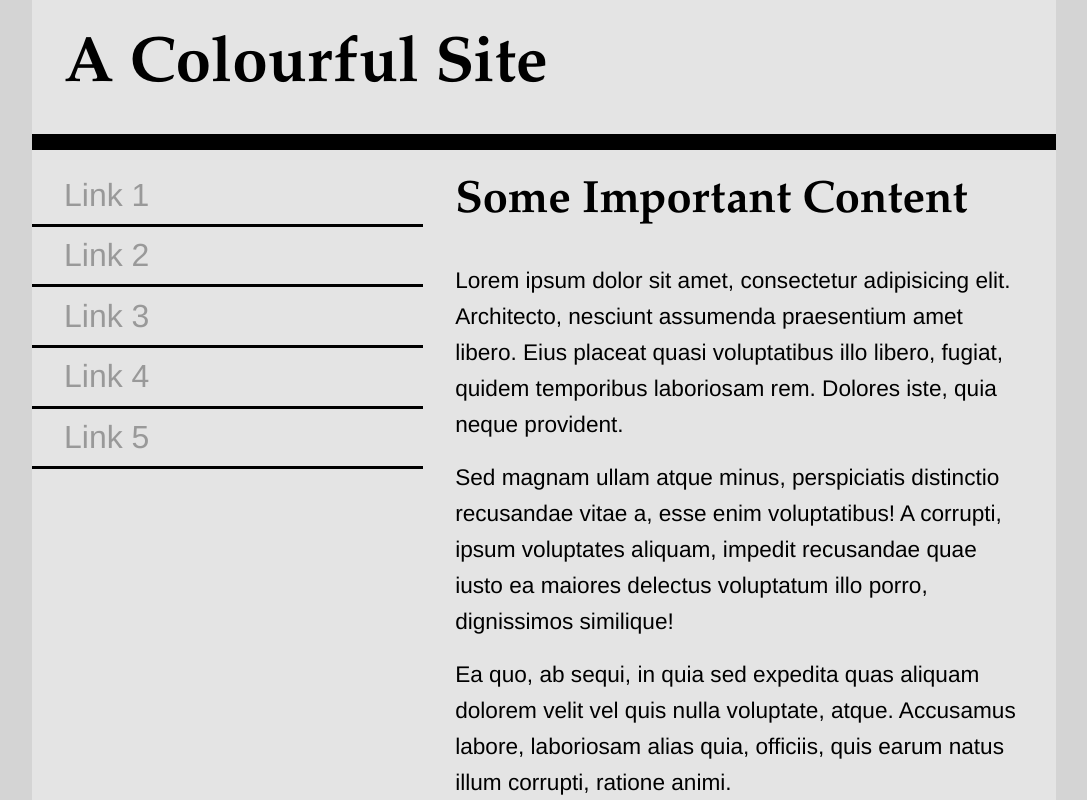
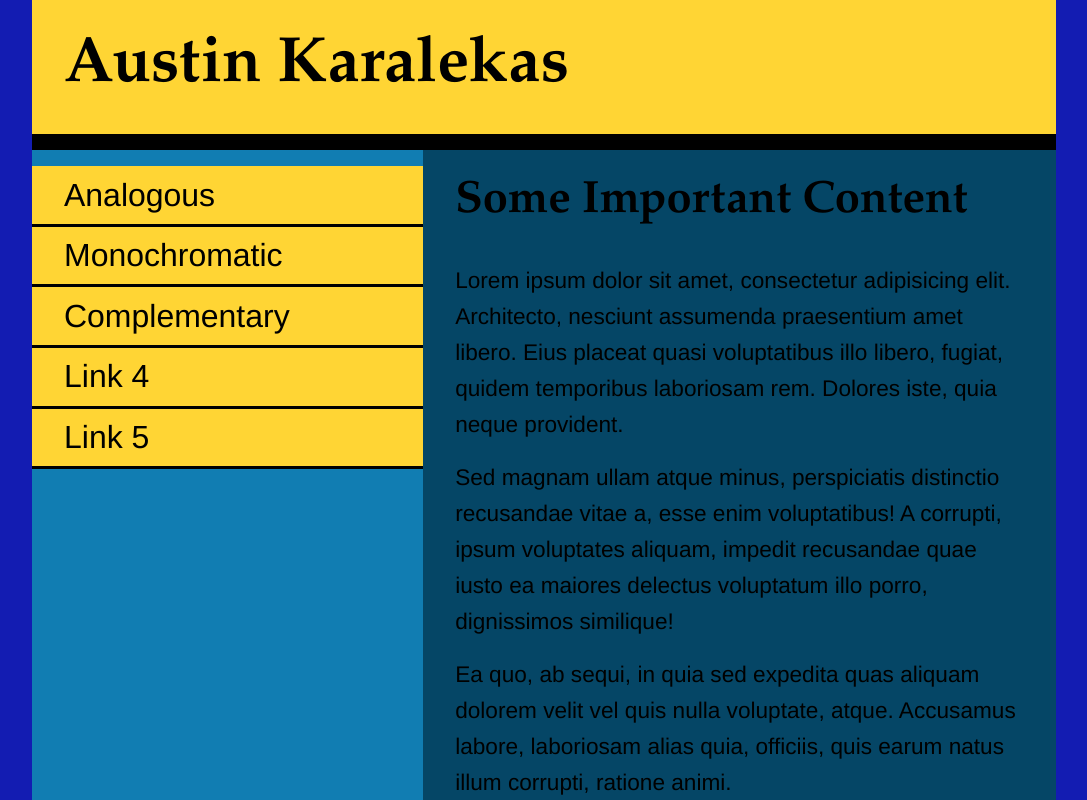
Before and after one commit to Austinkara/colours, a plain HTML site: page complementary.html in a window 1280 px wide. Shown: the top 800 px of the page, without its empty margins (96-1183 px from the left). Drawn offline with Linux system fonts and the light colour scheme.

Commit message:
Update complementary.html

```diff
--- a/complementary.html
+++ b/complementary.html
@@ -24,7 +24,7 @@
             font-family: Helvetica, Arial, sans-serif;
         }
         html,body{
-            background-color: #d4d4d4;
+            background-color: #131CB2;
         }
         h1{
             font-family: Palatino, 'Palatino Linotype', 'Palatino LT STD', 'Book Antiqua', Georgia, serif;
@@ -42,17 +42,18 @@
         nav li{
             font-size: 1.999rem;
             list-style-type: none;
+            background-color: #FFD534;
         }
         nav li>a{
             display: block;
             text-decoration: none;
             border-bottom: 0.2rem solid black;
             padding: 0.2rem 2rem;
-            color: #999;
+            color: #000;
         }
         nav li>a:hover,
         nav li>a:active{
-            color: #222;
+            color: #000;
         }
         p{
             font-size: 1.414rem;
@@ -65,11 +66,12 @@
             width: 80%;
             max-width: 1200px;
             margin: 0 auto;
-            background-color: #e4e4e4;
+            background-color: #117DB2;
         }
         header{
             width:100%;
             border-bottom: 1rem solid black;
+            background-color: #FFD534;
         }
         nav{
             float:left;
@@ -78,11 +80,13 @@
         main{
             float:right;
             width: 61.8%;
+            background-color: #054666;
         }
         footer{
             clear:both;
             width: 100%;
             border-top: 0.5rem solid black;
+            background-color: #4D58FF;
         }
         footer p{
             font-size: 1rem;
@@ -94,13 +98,13 @@
 <body>
     <div class="wrapper">
         <header>
-            <h1>A Colourful Site</h1>
+            <h1>Austin Karalekas</h1>
         </header>
         <nav>
             <ul>
-                <li><a href="#">Link 1</a></li>
-                <li><a href="#">Link 2</a></li>
-                <li><a href="#">Link 3</a></li>
+                <li><a href="file:///Users/austinkaralekas/Desktop/colour-pages/analogous.html">Analogous</a></li>
+                <li><a href="file:///Users/austinkaralekas/Desktop/colour-pages/index.html">Monochromatic</a></li>
+                <li><a href="#">Complementary</a></li>
                 <li><a href="#">Link 4</a></li>
                 <li><a href="#">Link 5</a></li>
             </ul>
```
